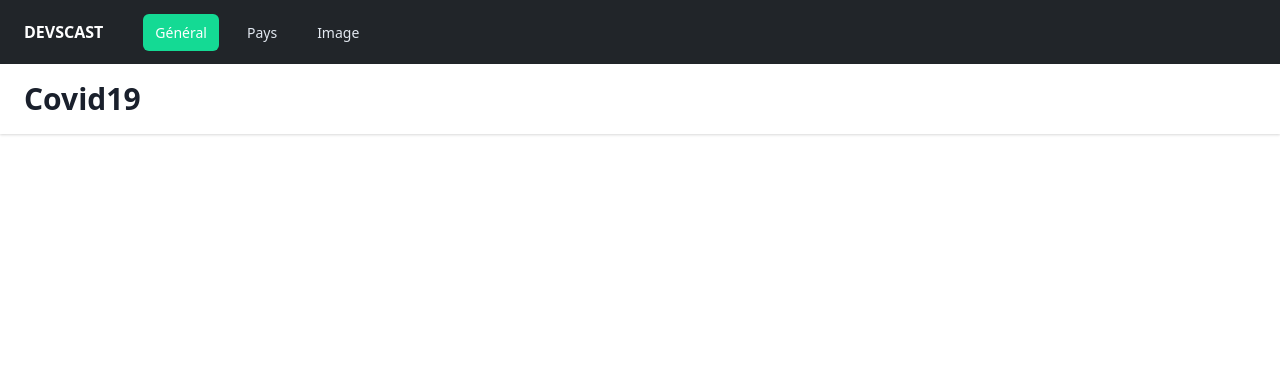
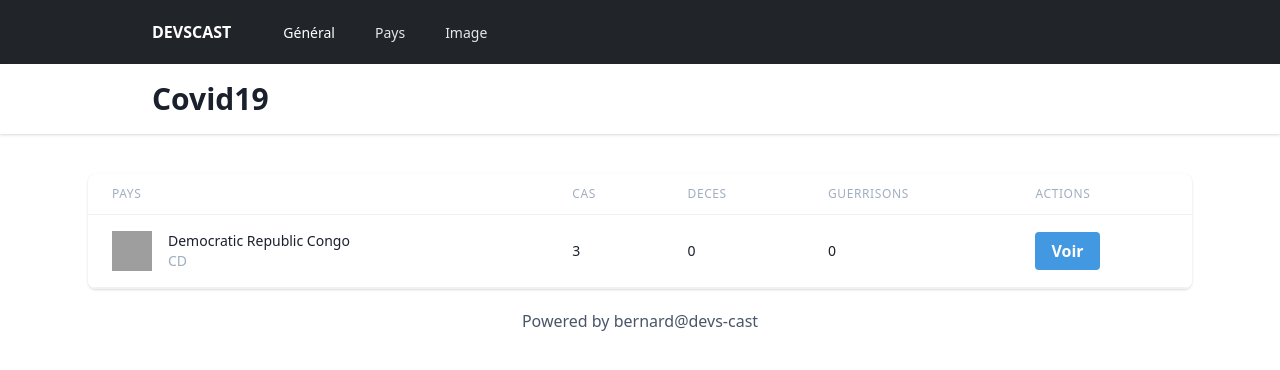
Before and after one commit to devscast/covid19-client, an Angular app: page /countries in a window 1280 px wide. Before the commit this address led to /. Shown: the top 370 px of the page. Built offline with nearby package versions, Linux system fonts and the light colour scheme; grey boxes are pictures that could not be loaded.

Commit message:
feat: Add Routing and views template

```diff
--- a/src/app/app.component.html
+++ b/src/app/app.component.html
@@ -2,7 +2,10 @@
     <app-navbar></app-navbar>
     <app-header></app-header>
 
-    <div class="container">
+    <div class="max-w-6xl mx-auto px-4 sm:px-6 mt-10">
         <router-outlet></router-outlet>
     </div>
+    <footer class='w-full text-gray-700 text-center mt-5'>
+        <a href="https://devs-cast.com" target="_blank">Powered by bernard@devs-cast</a>
+    </footer>
 </div>
--- a/src/app/components/header/header.component.html
+++ b/src/app/components/header/header.component.html
@@ -1,5 +1,5 @@
 <header class="bg-white shadow">
-    <div class="max-w-7xl mx-auto py-4 px-4 sm:px-6 lg:px-6">
+    <div class="max-w-5xl mx-auto py-4 px-4 sm:px-6 lg:px-6">
         <h2 class="text-3xl font-bold leading-tight text-gray-900">
             Covid19
         </h2>
--- a/src/app/components/navbar/navbar.component.html
+++ b/src/app/components/navbar/navbar.component.html
@@ -1,5 +1,5 @@
 <nav class="primary-bg">
-    <div class="max-w-7xl mx-auto px-4 sm:px-6">
+    <div class="max-w-5xl mx-auto px-4 sm:px-6">
         <div class="flex items-center justify-between h-16">
             <div class="flex items-center">
                 <div class="flex-shrink-0 text-white font-bold">
@@ -7,9 +7,9 @@
                 </div>
                 <div class="hidden md:block">
                     <div class="ml-10 flex items-baseline">
-                        <a href="#" class="px-3 py-2 rounded-md text-sm font-medium text-white primary-active focus:outline-none focus:text-white focus:bg-gray-700">Général</a>
-                        <a href="#" class="ml-4 px-3 py-2 rounded-md text-sm font-medium text-gray-300 hover:text-white hover:bg-gray-700 focus:outline-none focus:text-white focus:bg-gray-700">Pays</a>
-                        <a href="#" class="ml-4 px-3 py-2 rounded-md text-sm font-medium text-gray-300 hover:text-white hover:bg-gray-700 focus:outline-none focus:text-white focus:bg-gray-700">Image</a>
+                        <a [routerLink]="[ '/' ]" routerlinkactive="primary-active" class="px-3 py-2 rounded-md text-sm font-medium text-white focus:outline-none focus:text-white focus:bg-gray-700">Général</a>
+                        <a [routerLink]="[ '/countries']" routerlinkactive="primary-active" class="ml-4 px-3 py-2 rounded-md text-sm font-medium text-gray-300 hover:text-white hover:bg-gray-700 focus:outline-none focus:text-white focus:bg-gray-700">Pays</a>
+                        <a [routerLink]="[ '/image']" routerlinkactive="primary-active" class="ml-4 px-3 py-2 rounded-md text-sm font-medium text-gray-300 hover:text-white hover:bg-gray-700 focus:outline-none focus:text-white focus:bg-gray-700">Image</a>
                     </div>
                 </div>
             </div>
@@ -25,9 +25,9 @@
     </div>
     <div class="hidden md:hidden">
         <div class="px-2 pt-2 pb-3 sm:px-3">
-            <a href="#" class="px-3 py-2 rounded-md text-sm font-medium text-white primary-active focus:outline-none focus:text-white focus:bg-gray-700">Général</a>
-            <a href="#" class="ml-4 px-3 py-2 rounded-md text-sm font-medium text-gray-300 hover:text-white hover:bg-gray-700 focus:outline-none focus:text-white focus:bg-gray-700">Pays</a>
-            <a href="#" class="ml-4 px-3 py-2 rounded-md text-sm font-medium text-gray-300 hover:text-white hover:bg-gray-700 focus:outline-none focus:text-white focus:bg-gray-700">Image</a>
+            <a [routerLink]="[ '/' ]" routerlinkactive="primary-active" class="px-3 py-2 rounded-md text-sm font-medium text-white focus:outline-none focus:text-white focus:bg-gray-700">Général</a>
+            <a [routerLink]="[ '/countries']" routerlinkactive="primary-active" class="ml-4 px-3 py-2 rounded-md text-sm font-medium text-gray-300 hover:text-white hover:bg-gray-700 focus:outline-none focus:text-white focus:bg-gray-700">Pays</a>
+            <a [routerLink]="[ '/image']" routerlinkactive="primary-active" class="ml-4 px-3 py-2 rounded-md text-sm font-medium text-gray-300 hover:text-white hover:bg-gray-700 focus:outline-none focus:text-white focus:bg-gray-700">Image</a>
         </div>
     </div>
 </nav>
--- a/src/app/pages/countries/countries.component.html
+++ b/src/app/pages/countries/countries.component.html
@@ -1 +1,56 @@
-<p>countries works!</p>
+<div class="flex flex-col">
+    <div class="-my-2 py-2 overflow-x-auto sm:-mx-6 sm:px-6 lg:-mx-8 lg:px-8">
+        <div class="align-middle inline-block min-w-full shadow overflow-hidden sm:rounded-lg border-b border-gray-200">
+            <table class="min-w-full">
+                <thead>
+                    <tr>
+                        <th class="px-6 py-3 border-b border-gray-200 bg-gray-50 text-left text-xs leading-4 font-medium text-gray-500 uppercase tracking-wider">
+                            Pays
+                        </th>
+                        <th class="px-6 py-3 border-b border-gray-200 bg-gray-50 text-left text-xs leading-4 font-medium text-gray-500 uppercase tracking-wider">
+                            Cas
+                        </th>
+                        <th class="px-6 py-3 border-b border-gray-200 bg-gray-50 text-left text-xs leading-4 font-medium text-gray-500 uppercase tracking-wider">
+                            Deces
+                        </th>
+                        <th class="px-6 py-3 border-b border-gray-200 bg-gray-50 text-left text-xs leading-4 font-medium text-gray-500 uppercase tracking-wider">
+                            Guerrisons
+                        </th>
+                        <th class="px-6 py-3 border-b border-gray-200 bg-gray-50 text-left text-xs leading-4 font-medium text-gray-500 uppercase tracking-wider">
+                            Actions
+                        </th>
+                    </tr>
+                </thead>
+                <tbody class="bg-white">
+                    <tr>
+                        <td class="px-6 py-4 whitespace-no-wrap border-b border-gray-200">
+                            <div class="flex items-center">
+                                <div class="flex-shrink-0 h-10 w-10">
+                                    <img class="h-10 w-10" src="https://www.countryflags.io/CD/flat/64.png" alt="CD" />
+                                </div>
+                                <div class="ml-4">
+                                    <div class="text-sm leading-5 font-medium text-gray-900">Democratic Republic Congo</div>
+                                    <div class="text-sm leading-5 text-gray-500">CD</div>
+                                </div>
+                            </div>
+                        </td>
+                        <td class="px-6 py-4 whitespace-no-wrap border-b border-gray-200">
+                            <div class="text-sm leading-5 text-gray-900">3</div>
+                        </td>
+                        <td class="px-6 py-4 whitespace-no-wrap border-b border-gray-200">
+                            <div class="text-sm leading-5 text-gray-900">0</div>
+                        </td>
+                        <td class="px-6 py-4 whitespace-no-wrap border-b border-gray-200">
+                            <div class="text-sm leading-5 text-gray-900">0</div>
+                        </td>
+                        <td class="px-6 py-4 whitespace-no-wrap border-b border-gray-200">
+                            <a [routerLink]="[ '/countries/CD' ]" class="bg-blue-500 hover:bg-blue-700 text-white font-bold py-2 px-4 rounded">
+								Voir
+							</a>
+                        </td>
+                    </tr>
+                </tbody>
+            </table>
+        </div>
+    </div>
+</div>
--- a/src/app/pages/countries/country/country.component.html
+++ b/src/app/pages/countries/country/country.component.html
@@ -1,96 +1,44 @@
 <div class="bg-white shadow overflow-hidden sm:rounded-lg">
     <div class="px-4 py-5 border-b border-gray-200 sm:px-6">
         <h3 class="text-lg leading-6 font-medium text-gray-900">
-            Applicant Information
+            <img class="h-10 w-10" src="https://www.countryflags.io/CD/flat/64.png" alt="CD" /> Democratic Republic Congo
         </h3>
         <p class="mt-1 max-w-2xl text-sm leading-5 text-gray-500">
-            Personal details and application.
+            CD
         </p>
     </div>
     <div>
         <dl>
             <div class="bg-gray-50 px-4 py-5 sm:grid sm:grid-cols-3 sm:gap-4 sm:px-6">
                 <dt class="text-sm leading-5 font-medium text-gray-500">
-                    Full name
-                </dt>
+					cas
+				</dt>
                 <dd class="mt-1 text-sm leading-5 text-gray-900 sm:mt-0 sm:col-span-2">
-                    Margot Foster
+                    3
                 </dd>
             </div>
             <div class="bg-white px-4 py-5 sm:grid sm:grid-cols-3 sm:gap-4 sm:px-6">
                 <dt class="text-sm leading-5 font-medium text-gray-500">
-                    Application for
-                </dt>
+					deces
+				</dt>
                 <dd class="mt-1 text-sm leading-5 text-gray-900 sm:mt-0 sm:col-span-2">
-                    Backend Developer
+                    0
                 </dd>
             </div>
             <div class="bg-gray-50 px-4 py-5 sm:grid sm:grid-cols-3 sm:gap-4 sm:px-6">
                 <dt class="text-sm leading-5 font-medium text-gray-500">
-                    Email address
-                </dt>
+					guerrisons
+				</dt>
                 <dd class="mt-1 text-sm leading-5 text-gray-900 sm:mt-0 sm:col-span-2">
-                    margotfoster@example.com
+                    0
                 </dd>
             </div>
             <div class="bg-white px-4 py-5 sm:grid sm:grid-cols-3 sm:gap-4 sm:px-6">
                 <dt class="text-sm leading-5 font-medium text-gray-500">
-                    Salary expectation
-                </dt>
+					Mise a jour
+				</dt>
                 <dd class="mt-1 text-sm leading-5 text-gray-900 sm:mt-0 sm:col-span-2">
-                    $120,000
-                </dd>
-            </div>
-            <div class="bg-gray-50 px-4 py-5 sm:grid sm:grid-cols-3 sm:gap-4 sm:px-6">
-                <dt class="text-sm leading-5 font-medium text-gray-500">
-                    About
-                </dt>
-                <dd class="mt-1 text-sm leading-5 text-gray-900 sm:mt-0 sm:col-span-2">
-                    Fugiat ipsum ipsum deserunt culpa aute sint do nostrud anim incididunt cillum culpa consequat. Excepteur qui ipsum aliquip consequat sint. Sit id mollit nulla mollit nostrud in ea officia proident. Irure nostrud pariatur mollit ad adipisicing reprehenderit
-                    deserunt qui eu.
-                </dd>
-            </div>
-            <div class="bg-white px-4 py-5 sm:grid sm:grid-cols-3 sm:gap-4 sm:px-6">
-                <dt class="text-sm leading-5 font-medium text-gray-500">
-                    Attachments
-                </dt>
-                <dd class="mt-1 text-sm leading-5 text-gray-900 sm:mt-0 sm:col-span-2">
-                    <ul class="border border-gray-200 rounded-md">
-                        <li class="pl-3 pr-4 py-3 flex items-center justify-between text-sm leading-5">
-                            <div class="w-0 flex-1 flex items-center">
-                                <svg class="flex-shrink-0 h-5 w-5 text-gray-400" fill="currentColor" viewBox="0 0 20 20">
-                                    <path fill-rule="evenodd"
-                                        d="M8 4a3 3 0 00-3 3v4a5 5 0 0010 0V7a1 1 0 112 0v4a7 7 0 11-14 0V7a5 5 0 0110 0v4a3 3 0 11-6 0V7a1 1 0 012 0v4a1 1 0 102 0V7a3 3 0 00-3-3z"
-                                        clip-rule="evenodd" />
-                                </svg>
-                                <span class="ml-2 flex-1 w-0 truncate">
-                                    resume_back_end_developer.pdf
-                                </span>
-                            </div>
-                            <div class="ml-4 flex-shrink-0">
-                                <a href="#" class="font-medium text-indigo-600 hover:text-indigo-500 transition duration-150 ease-in-out">
-                                    Download
-                                </a>
-                            </div>
-                        </li>
-                        <li class="border-t border-gray-200 pl-3 pr-4 py-3 flex items-center justify-between text-sm leading-5">
-                            <div class="w-0 flex-1 flex items-center">
-                                <svg class="flex-shrink-0 h-5 w-5 text-gray-400" fill="currentColor" viewBox="0 0 20 20">
-                                    <path fill-rule="evenodd"
-                                        d="M8 4a3 3 0 00-3 3v4a5 5 0 0010 0V7a1 1 0 112 0v4a7 7 0 11-14 0V7a5 5 0 0110 0v4a3 3 0 11-6 0V7a1 1 0 012 0v4a1 1 0 102 0V7a3 3 0 00-3-3z"
-                                        clip-rule="evenodd" />
-                                </svg>
-                                <span class="ml-2 flex-1 w-0 truncate">
-                                    coverletter_back_end_developer.pdf
-                                </span>
-                            </div>
-                            <div class="ml-4 flex-shrink-0">
-                                <a href="#" class="font-medium text-indigo-600 hover:text-indigo-500 transition duration-150 ease-in-out">
-                                    Download
-                                </a>
-                            </div>
-                        </li>
-                    </ul>
+                    <time>16 Mars 2020 16:10</time>
                 </dd>
             </div>
         </dl>
```
Also changed, not shown: src/app/app-routing.module.ts (+10 -1 lines), src/app/pages/dashboard/dashboard.component.html (+28 -1 lines), 1 other file (tests, documents, lock files or other folders).
